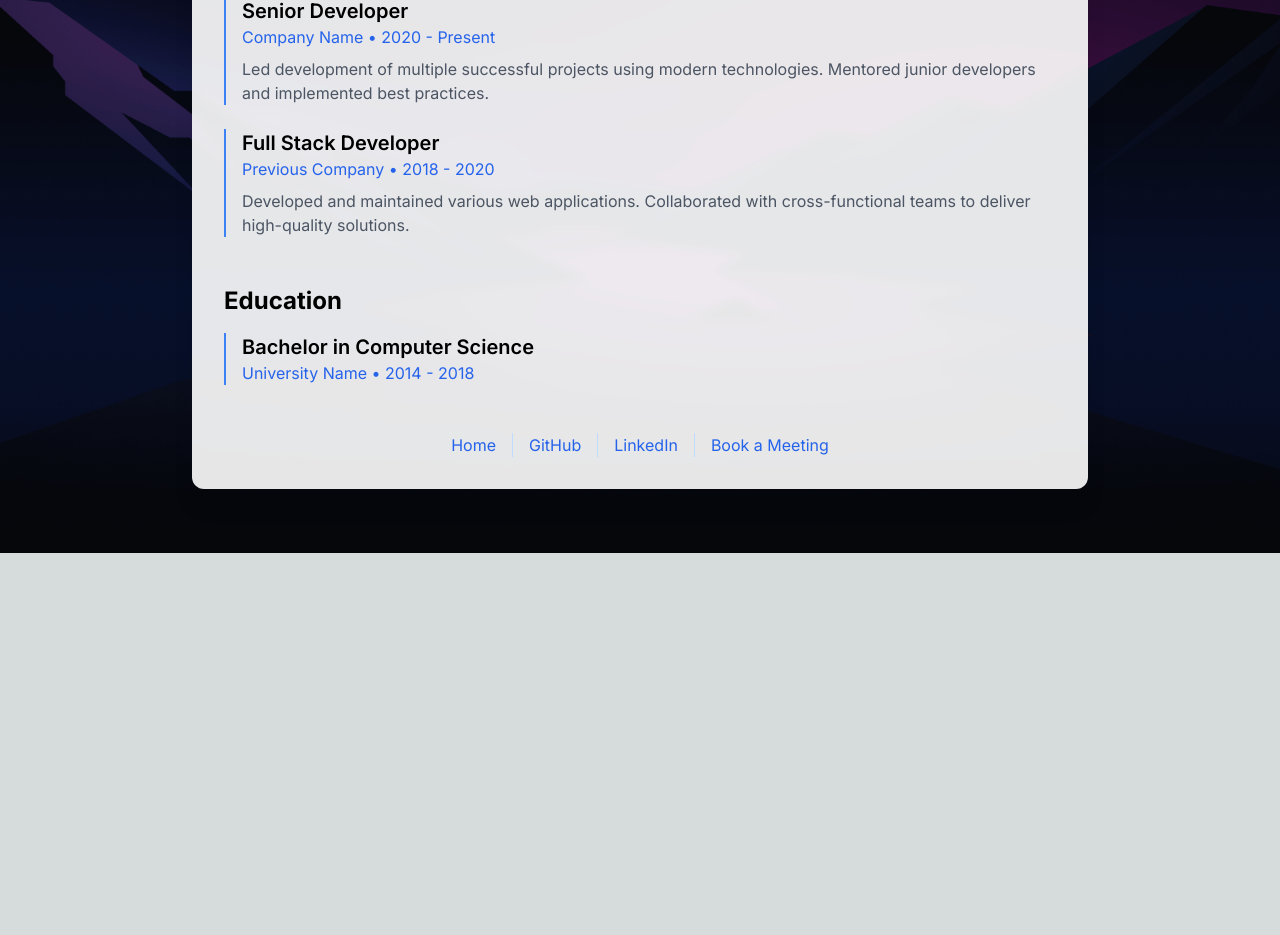
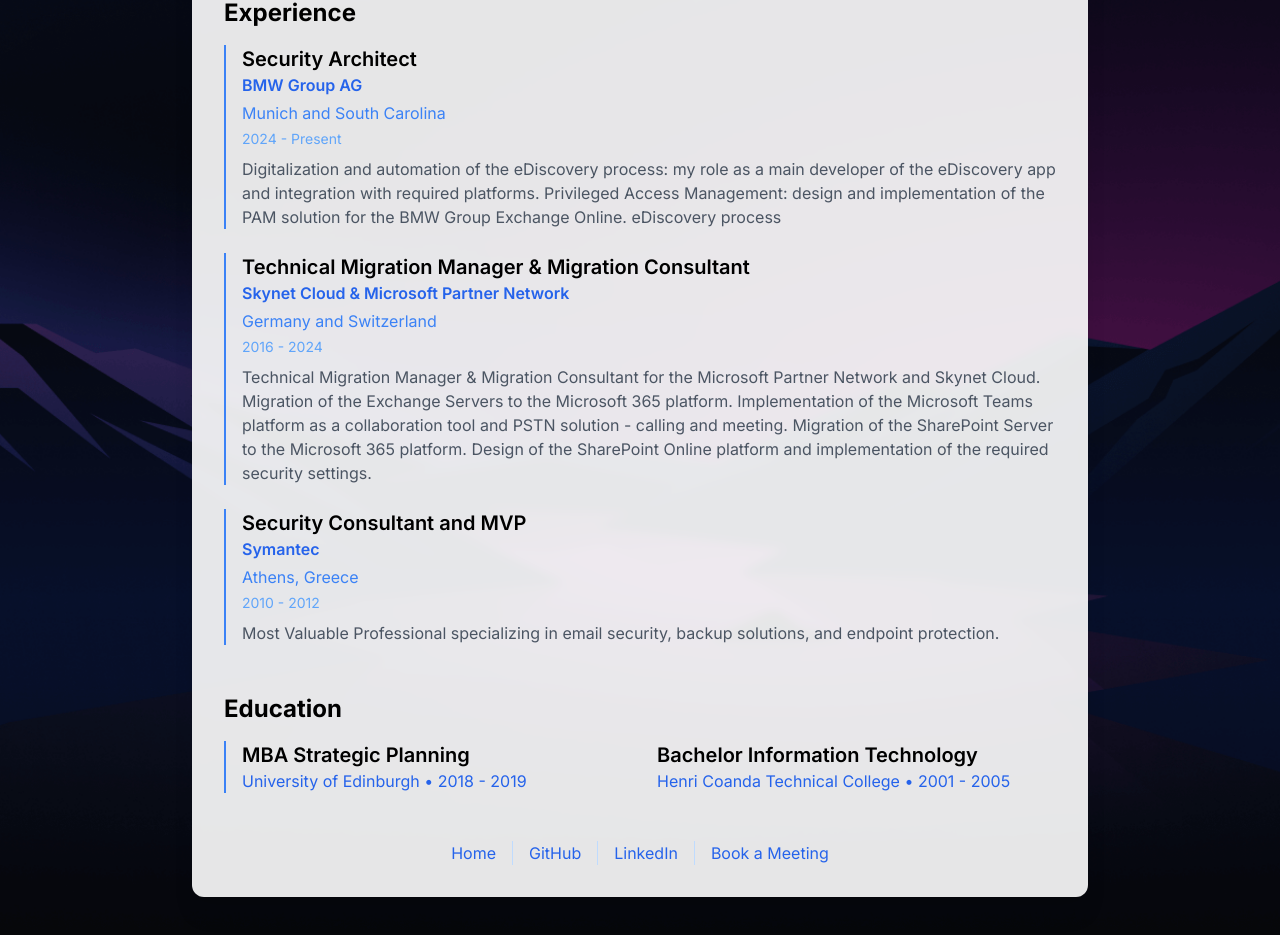
Before and after one commit to DiTomaso7777/portfolio, a Next.js app: page /learn-more in a window 1280 px wide. Shown: the part 523-1458 px from the top of the page. Before the commit the page ends 1076 px from the top, so only its background shows below. Built offline with nearby package versions, Linux system fonts and the light colour scheme.

Commit message:
cv update

```diff
--- a/app/learn-more/page.tsx
+++ b/app/learn-more/page.tsx
@@ -48,8 +48,8 @@
             />
             </div>
           <div>
-            <h1 className="text-4xl font-bold mb-2">Marius Radulescu</h1>
-            <h2 className="text-2xl text-blue-600 mb-4">Enterprise Architect</h2>
+            <h1 className="text-4xl font-bold mb-2 text-gray-800">Marius Radulescu</h1>
+            <h2 className="text-2xl text-blue-600 mb-4">Security Architect - Digitalization & AI Developer</h2>
             <p className="text-gray-600">
             Enterprise Architect with 8+ years of business leadership and more than 20 years IT presence, specializing in secure system design
             and full-stack development.
@@ -66,7 +66,7 @@
         >
           <h3 className="text-2xl font-bold mb-4">Skills</h3>
           <div className="flex flex-wrap gap-2">
-            {["React", "Next.js", "TypeScript", "Node.js", "Python", "AWS", "Docker", "GraphQL"]
+            {["React", "Next.js", "TypeScript", "Node.js", "Azure", "Security Master", "Auth Middleware", "GraphQL", "Digitalization"]
               .map((skill, index) => (
                 <span
                   key={index}
@@ -89,22 +89,46 @@
           <h3 className="text-2xl font-bold mb-4">Experience</h3>
           <div className="space-y-6">
             <div className="border-l-2 border-blue-500 pl-4">
-              <h4 className="text-xl font-semibold">Senior Developer</h4>
-              <p className="text-blue-600">Company Name • 2020 - Present</p>
+              <h4 className="text-xl font-semibold">Security Architect</h4>
+              <div className="flex flex-col space-y-1">
+                  <p className="text-blue-600 font-semibold">BMW Group AG</p>
+                  <p className="text-blue-500">Munich and South Carolina</p>
+                  <p className="text-blue-400 text-sm">2024 - Present</p>
+                </div>
               <p className="text-gray-600 mt-2">
-                Led development of multiple successful projects using modern technologies.
-                Mentored junior developers and implemented best practices.
+                Digitalization and automation of the eDiscovery process: my role as a main developer of the eDiscovery app and integration with required platforms.
+                Privileged Access Management: design and implementation of the PAM solution for the BMW Group Exchange Online.
+                eDiscovery process
               </p>
             </div>
             <div className="border-l-2 border-blue-500 pl-4">
-              <h4 className="text-xl font-semibold">Full Stack Developer</h4>
-              <p className="text-blue-600">Previous Company • 2018 - 2020</p>
+              <h4 className="text-xl font-semibold">Technical Migration Manager & Migration Consultant</h4>
+              <div className="flex flex-col space-y-1">
+              <p className="text-blue-600 font-semibold">Skynet Cloud & Microsoft Partner Network</p>
+              <p className="text-blue-500">Germany and Switzerland</p>
+              <p className="text-blue-400 text-sm">2016 - 2024</p>
+            </div>
               <p className="text-gray-600 mt-2">
-                Developed and maintained various web applications.
-                Collaborated with cross-functional teams to deliver high-quality solutions.
+                Technical Migration Manager & Migration Consultant for the Microsoft Partner Network and Skynet Cloud.
+                Migration of the Exchange Servers to the Microsoft 365 platform.
+                Implementation of the Microsoft Teams platform as a collaboration tool and PSTN solution - calling and meeting.
+                Migration of the SharePoint Server to the Microsoft 365 platform.
+                Design of the SharePoint Online platform and implementation of the required security settings.
+              </p>
+            </div>
+            <div className="border-l-2 border-blue-500 pl-4">
+              <h4 className="text-xl font-semibold">Security Consultant and MVP</h4>
+              <div className="flex flex-col space-y-1">
+              <p className="text-blue-600 font-semibold">Symantec</p>
+              <p className="text-blue-500">Athens, Greece</p>
+              <p className="text-blue-400 text-sm">2010 - 2012</p>
+            </div>
+              <p className="text-gray-600 mt-2">
+              Most Valuable Professional specializing in email security, backup solutions, and endpoint protection.
               </p>
             </div>
           </div>
+
         </motion.div>
 
         {/* Education Section */}
@@ -116,8 +140,16 @@
         >
           <h3 className="text-2xl font-bold mb-4">Education</h3>
           <div className="border-l-2 border-blue-500 pl-4">
-            <h4 className="text-xl font-semibold">Bachelor in Computer Science</h4>
-            <p className="text-blue-600">University Name • 2014 - 2018</p>
+            <div className="grid grid-cols-2 gap-4">
+              <div>
+                <h4 className="text-xl font-semibold">MBA Strategic Planning</h4>
+                <p className="text-blue-600">University of Edinburgh • 2018 - 2019</p>
+              </div>
+              <div>
+                <h4 className="text-xl font-semibold">Bachelor Information Technology</h4>
+                <p className="text-blue-600">Henri Coanda Technical College • 2001 - 2005</p>
+              </div>
+            </div>
           </div>
         </motion.div>
 
@@ -136,7 +168,7 @@
                 Home
                 </Link>
                 <Link
-                href="https://github.com/yourusername"
+                href="https://github.com/DiTomaso7777"
                 target="_blank"
                 className="text-blue-600 hover:text-blue-800 px-4"
                 >
```
